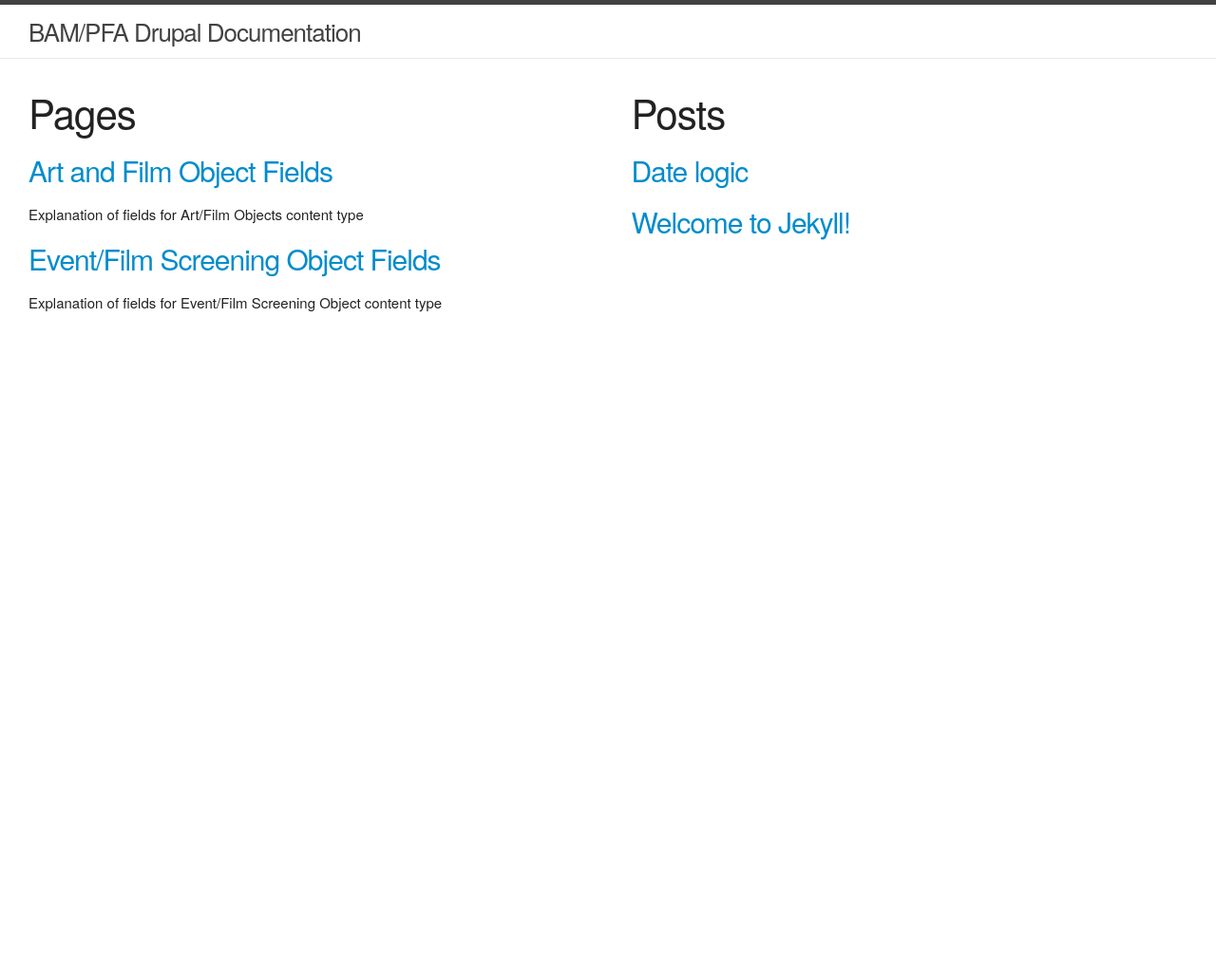
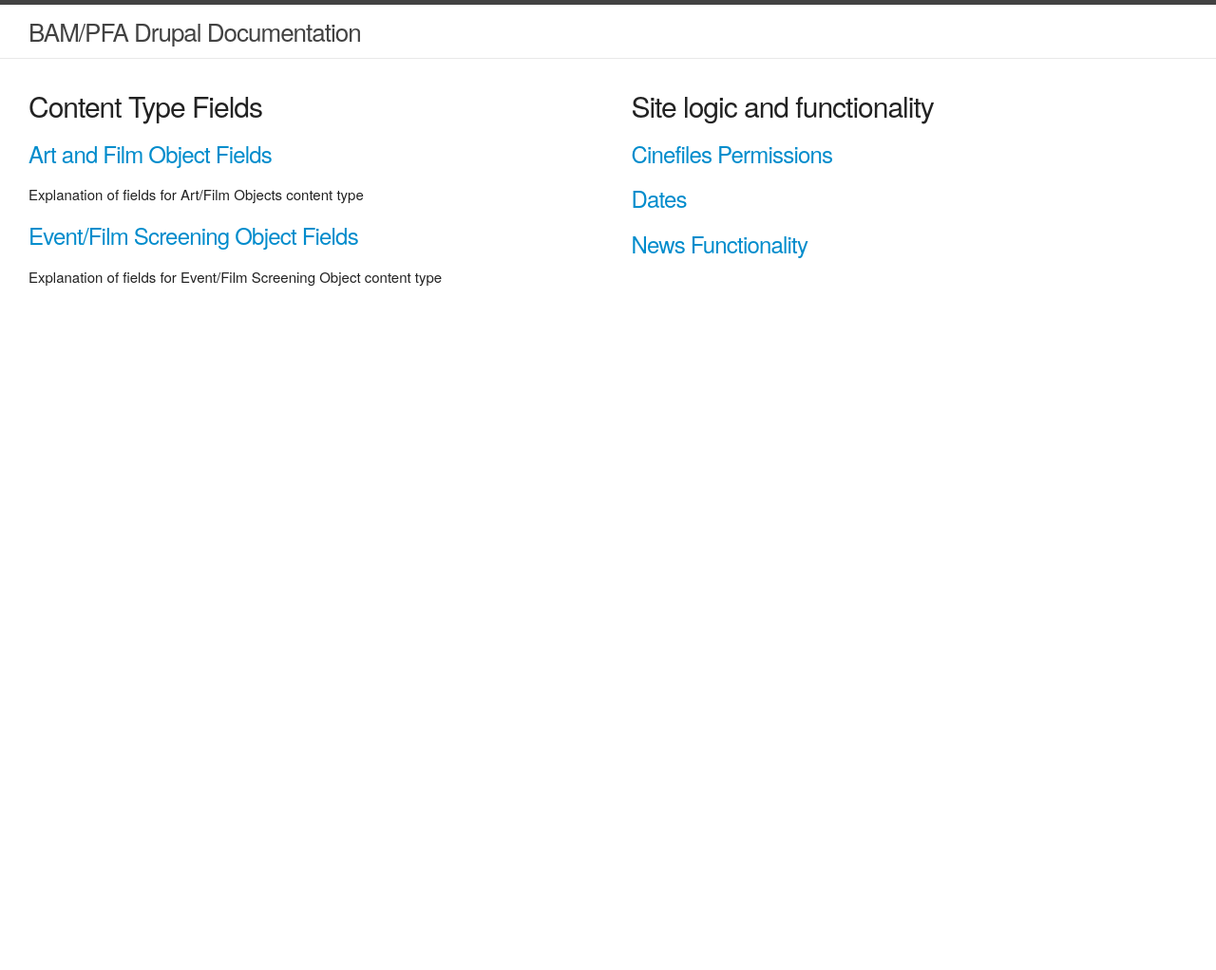
Before and after one commit to BAM-PFA/drupal-documentation, a Jekyll site: the page built from index.html, in a window 1280 px wide. Shown: the whole page at 95% size. Built offline with Jekyll 4.4.1, drawn with Linux system fonts in a browser that asks for light colours; nearby versions of some CDN libraries.

Commit message:
more template clean up, add posts for cinefiles permissions and news functionality

```diff
--- a/_sass/_base.scss
+++ b/_sass/_base.scss
@@ -88,6 +88,12 @@
     }
 }
 
+@mixin shadow {
+  -webkit-box-shadow: 3px 3px 5px 6px #ccc;  /* Safari 3-4, iOS 4.0.2 - 4.2, Android 2.3+ */
+  -moz-box-shadow:    3px 3px 5px 6px #ccc;  /* Firefox 3.5 - 3.6 */
+  box-shadow:         3px 3px 5px 6px #ccc;  /* Opera 10.5, IE 9, Firefox 4+, Chrome 6+, iOS 5 */
+}
+
 
 
 /**
--- a/_sass/_layout.scss
+++ b/_sass/_layout.scss
@@ -147,9 +147,7 @@
 }
 
 
-.google-include {
-    border: none;
-    overflow:hidden;
-    width: 100%;
-    height: 100%;
+.textual-graphic {
+    @include shadow;
+    padding: 20px;
 }
--- a/index.html
+++ b/index.html
@@ -5,19 +5,19 @@
 <div class="home container">
 	<div class="row">
 		<div class="six columns">
-			<h2>Pages</h2>
+			<h3>Content Type Fields</h3>
 			{% for page in site.pages %}
 				{% if page.title %}
-					<h3><a class="page-link" href="{{ page.url | prepend: site.baseurl }}">{{ page.title }}</a></h3>
+					<h4><a class="page-link" href="{{ page.url | prepend: site.baseurl }}">{{ page.title }}</a></h4>
 					<p>{{ page.description }}</p>
 				{% endif %}
 			{% endfor %}
 		</div>
 		<div class="six columns">
-			<h2>Posts</h2>
+			<h3>Site logic and functionality</h3>
 			{% assign sorted_posts = (site.posts | sort: 'title') %}
 			{% for post in sorted_posts | sort: 'title' %}
-				<h3><a class="page-link" href="{{ post.url | prepend: site.baseurl }}">{{ post.title }}</a></h3>
+				<h4><a class="page-link" href="{{ post.url | prepend: site.baseurl }}">{{ post.title }}</a></h4>
 			{% endfor %}
 		</div>
 	</div>
```
Also changed, not shown: _layouts/post.html (+12 -4 lines), _posts/2015-04-07-welcome-to-jekyll.markdown (deleted, +0 -30 lines), _posts/2015-04-14-cinefiles-permissions.markdown (added, +27 -0 lines), _posts/2015-04-14-date-logic.markdown (+56 -3 lines), _posts/2015-04-14-news-functionality.markdown (added, +72 -0 lines).
